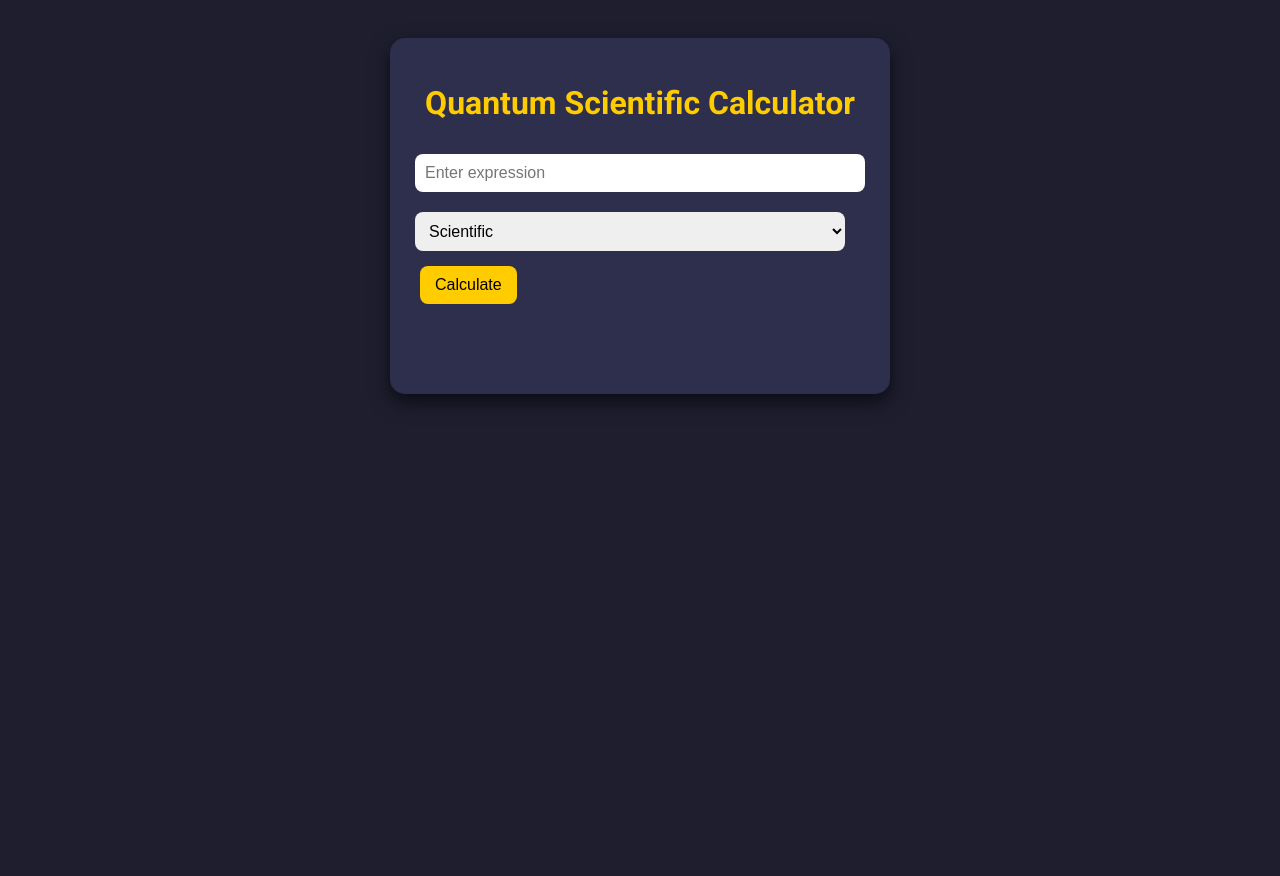
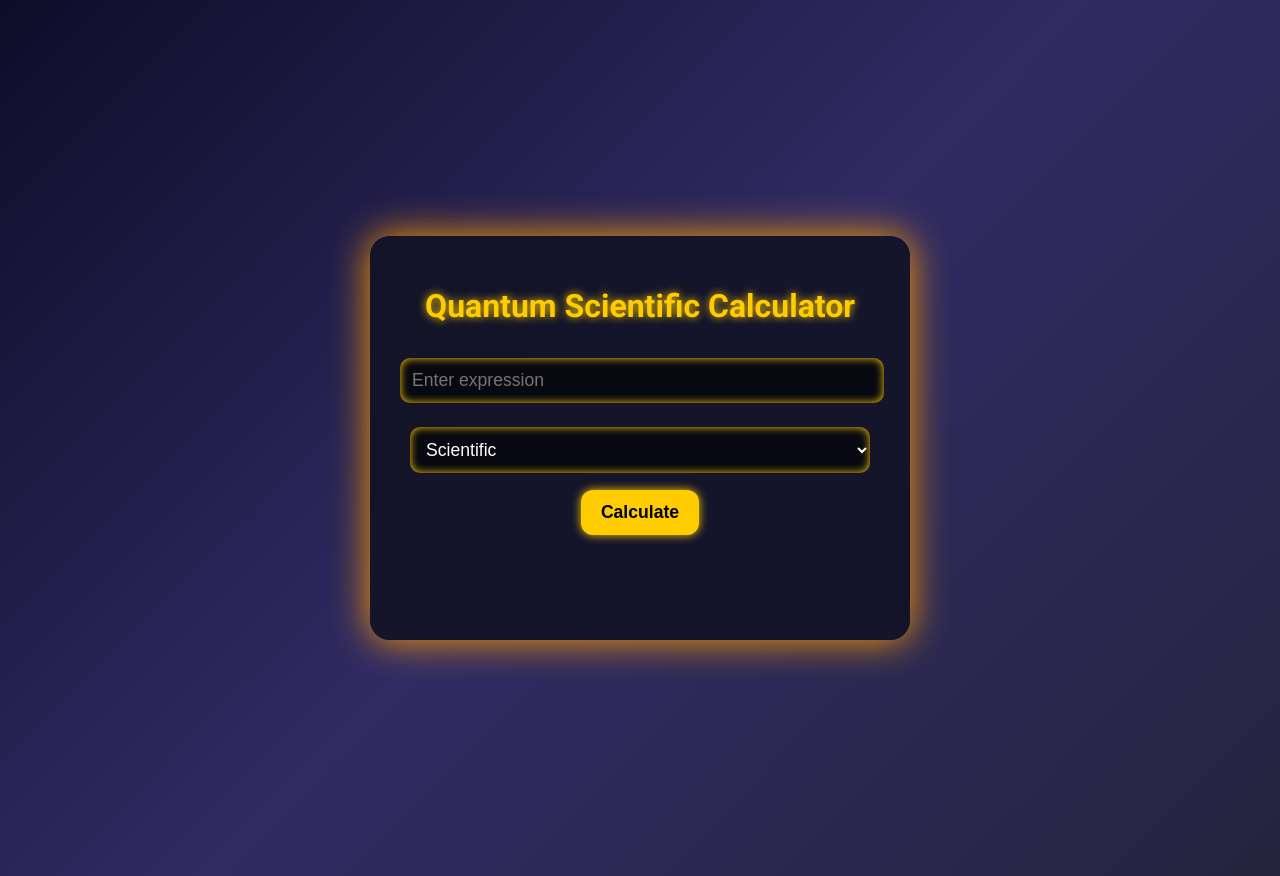
Before and after one commit to Abhims898/Quantum-Scientific-Calculator, a Flask app: page / in a window 1280 px wide. Before the commit the page ends 404 px from the top, so only its background shows below. Run offline with Flask 3, Linux system fonts and the light colour scheme.

Commit message:
Update index.html

```diff
--- a/templates/index.html
+++ b/templates/index.html
@@ -7,45 +7,87 @@
 <style>
 body {
     font-family: 'Roboto', sans-serif;
-            background: #1e1e2f;
-            color: #f0f0f0;
+    background: linear-gradient(135deg,#0f0c29,#302b63,#24243e);
+    color: #fff;
     display: flex;
     justify-content: center;
     padding: 30px;
+    min-height: 100vh;
+    align-items: center;
 }
+
 .calculator {
-            background: #2e2e4d;
-            padding: 25px;
-            border-radius: 15px;
-            box-shadow: 0 8px 20px rgba(0,0,0,0.6);
-            width: 450px;
+    background: rgba(20,20,40,0.95);
+    padding: 30px;
+    border-radius: 20px;
+    box-shadow: 0 0 20px #ffcc00;
+    width: 480px;
+    text-align: center;
+    animation: glow 2s infinite alternate;
 }
+
 h1 {
-            text-align: center;
     color: #ffcc00;
+    text-shadow: 0 0 8px #ffcc00;
 }
+
 input[type="text"], select {
     width: calc(100% - 20px);
-            padding: 10px;
-            margin: 10px 0;
-            border-radius: 8px;
+    padding: 12px;
+    margin: 12px 0;
+    border-radius: 10px;
     border: none;
-            font-size: 1em;
+    font-size: 1.1em;
+    outline: none;
+    box-shadow: 0 0 8px #ffcc00 inset;
+    background: rgba(0,0,0,0.6);
+    color: #fff;
 }
+
 button {
     background: #ffcc00;
     border: none;
-            padding: 10px 15px;
-            font-size: 1em;
-            border-radius: 8px;
+    padding: 12px 20px;
+    margin: 5px;
+    font-size: 1.1em;
+    border-radius: 12px;
     cursor: pointer;
     transition: 0.3s;
-            margin: 5px;
+    font-weight: bold;
+    box-shadow: 0 0 10px #ffcc00;
 }
-        button:hover { background: #ff9900; }
-        #result { margin-top: 20px; font-size: 1.1em; min-height: 40px; word-wrap: break-word; }
-        #quantum-plot { margin-top: 15px; max-width: 100%; border-radius: 10px; border: 1px solid #ccc; display: none; }
-        .quantum-controls { margin-top: 10px; background: #3e3e6d; padding: 10px; border-radius: 10px; text-align: center; }
+
+button:hover {
+    background: #ff9900;
+    box-shadow: 0 0 20px #ff9900;
+}
+
+#result {
+    margin-top: 20px;
+    font-size: 1.2em;
+    min-height: 50px;
+    word-wrap: break-word;
+}
+
+#quantum-plot {
+    margin-top: 15px;
+    max-width: 100%;
+    border-radius: 12px;
+    border: 1px solid #ffcc00;
+    display: none;
+}
+
+.quantum-controls {
+    margin-top: 15px;
+    background: rgba(50,50,80,0.8);
+    padding: 15px;
+    border-radius: 12px;
+}
+
+@keyframes glow {
+    from { box-shadow: 0 0 20px #ffcc00; }
+    to { box-shadow: 0 0 40px #ff9900; }
+}
 </style>
 </head>
 <body>
@@ -62,7 +104,6 @@
         <option value="memory">Memory</option>
     </select>
 
-        <!-- Quantum gate interface -->
     <div class="quantum-controls" id="quantum-controls" style="display:none;">
         <label>Qubits: <input type="number" id="num_qubits" value="2" min="1" max="5"></label>
         <div style="margin-top:10px;">
@@ -83,53 +124,6 @@
 
 </div>
 
-    <script>
-        let qcData = [];
-
-        document.getElementById("mode").addEventListener("change", function() {
-            const mode = this.value;
-            document.getElementById("quantum-controls").style.display = (mode === "quantum") ? "block" : "none";
-        });
-
-        function addGate(gate) {
-            let qubits = prompt("Enter qubit indices (comma separated, starting from 0):");
-            if(!qubits) return;
-            let qArray = qubits.split(",").map(x => parseInt(x.trim()));
-            qcData.push({gate: gate, qubits: qArray});
-            alert(gate.toUpperCase() + " gate added on qubits: " + qArray.join(", "));
-        }
-
-        async function calculate() {
-            const expression = document.getElementById("expression").value;
-            const mode = document.getElementById("mode").value;
-
-            let data = { expression, mode };
-
-            if(mode === "quantum") {
-                data.qc_data = qcData;
-                data.num_qubits = parseInt(document.getElementById("num_qubits").value);
-            }
-
-            const response = await fetch("/calculate", {
-                method: "POST",
-                headers: { "Content-Type": "application/json" },
-                body: JSON.stringify(data)
-            });
-
-            const result = await response.json();
-            document.getElementById("result").innerText = result.result;
-
-            const img = document.getElementById("quantum-plot");
-            if(result.plot) {
-                img.src = result.plot;
-                img.style.display = "block";
-            } else {
-                img.style.display = "none";
-            }
-
-            // Clear quantum data after execution
-            if(mode === "quantum") qcData = [];
-        }
-    </script>
+<script src="{{ url_for('static', filename='script.js') }}"></script>
 </body>
 </html>
```
Lines whose indentation alone changed are shown as unchanged.
